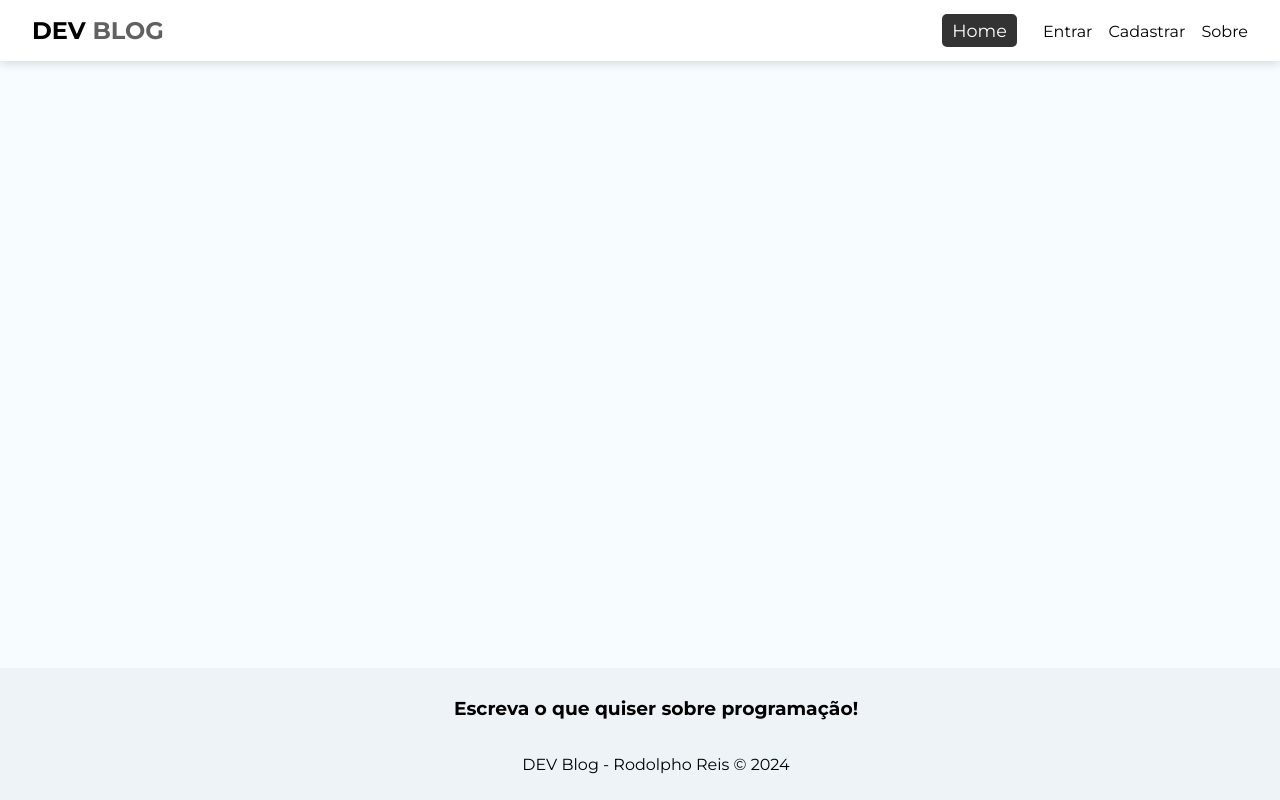
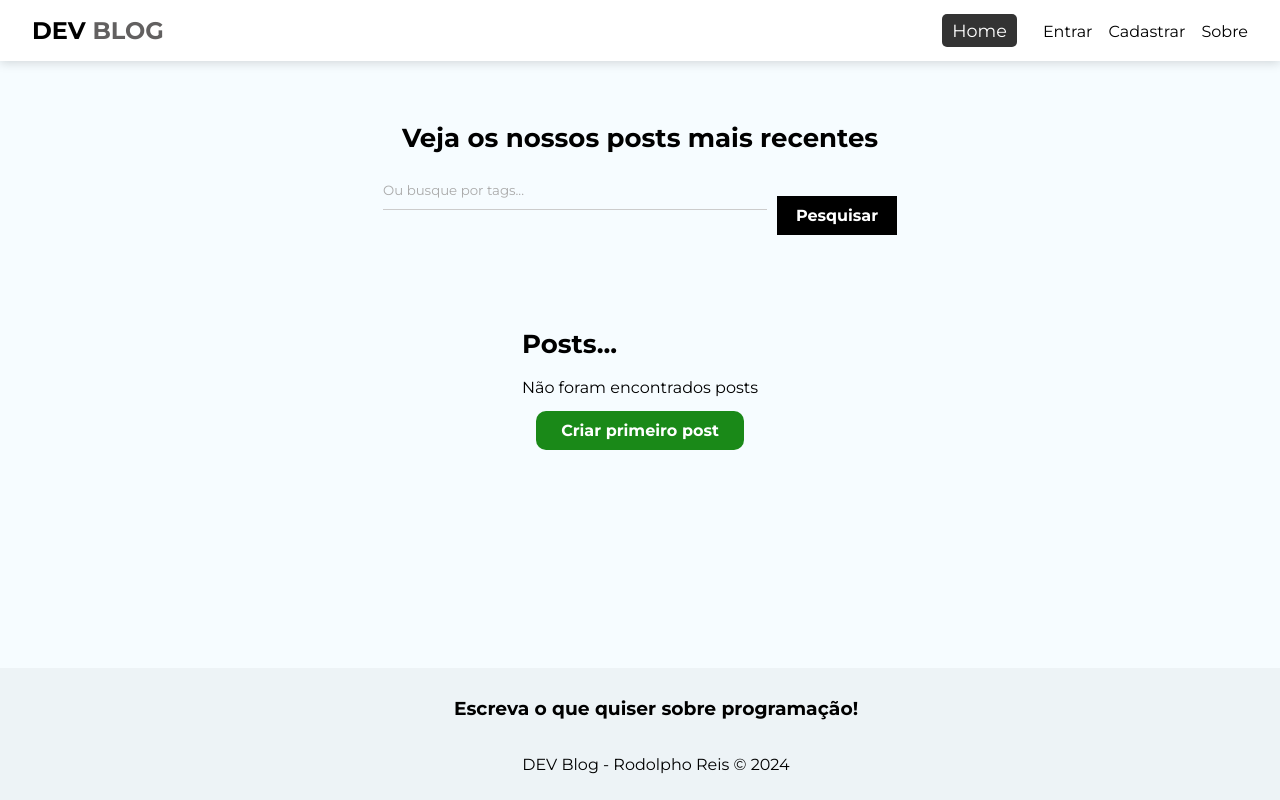
Before and after one commit to rodolphoreis/blog, a React (Vite) app: page / in a window 1280 px wide. Built offline with nearby package versions, Linux system fonts and the light colour scheme; no server answers.

Commit message:
feat: create form Home

```diff
--- a/src/pages/Home/Home.jsx
+++ b/src/pages/Home/Home.jsx
@@ -16,6 +16,27 @@ const Home = () => {
 
   return (
     <div className={styles.home}>
+      <h1>Veja os nossos posts mais recentes</h1>
+      <form onSubmit={handleSubmit} className={styles.search_form}>
+        <input
+          type="text"
+          placeholder="Ou busque por tags..."
+          onChange={(e) => setQuery(e.target.value)}
+        />
+
+        <button className="btn btn-dark">Pesquisar</button>
+      </form>
+      <div>
+        <h1>Posts...</h1>
+        {posts && posts.length === 0 && (
+          <div className={styles.noposts}>
+            <p>Não foram encontrados posts</p>
+            <Link to="/posts/create" className="btn">
+              Criar primeiro post
+            </Link>
+          </div>
+        )}
+      </div>
     </div>
   );
 };
```
